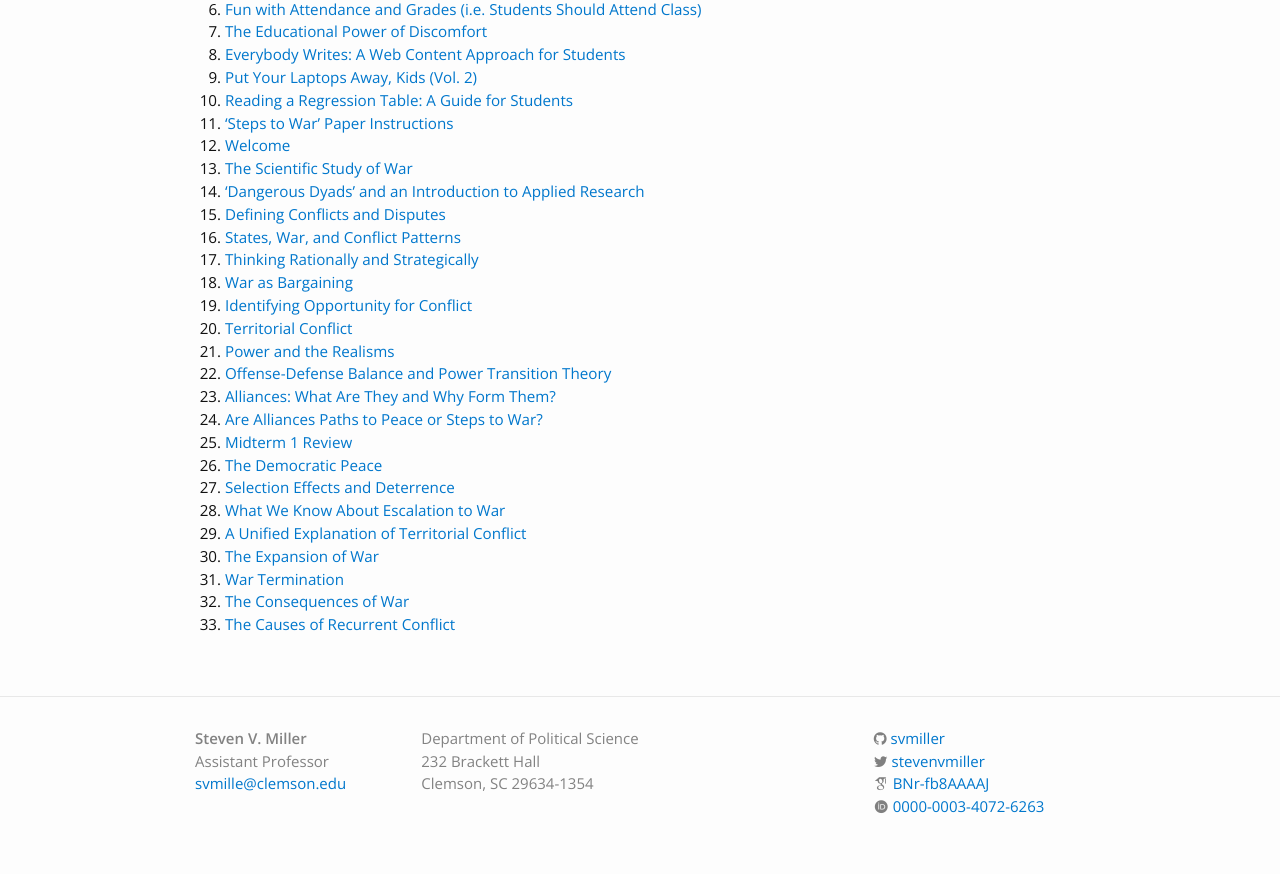
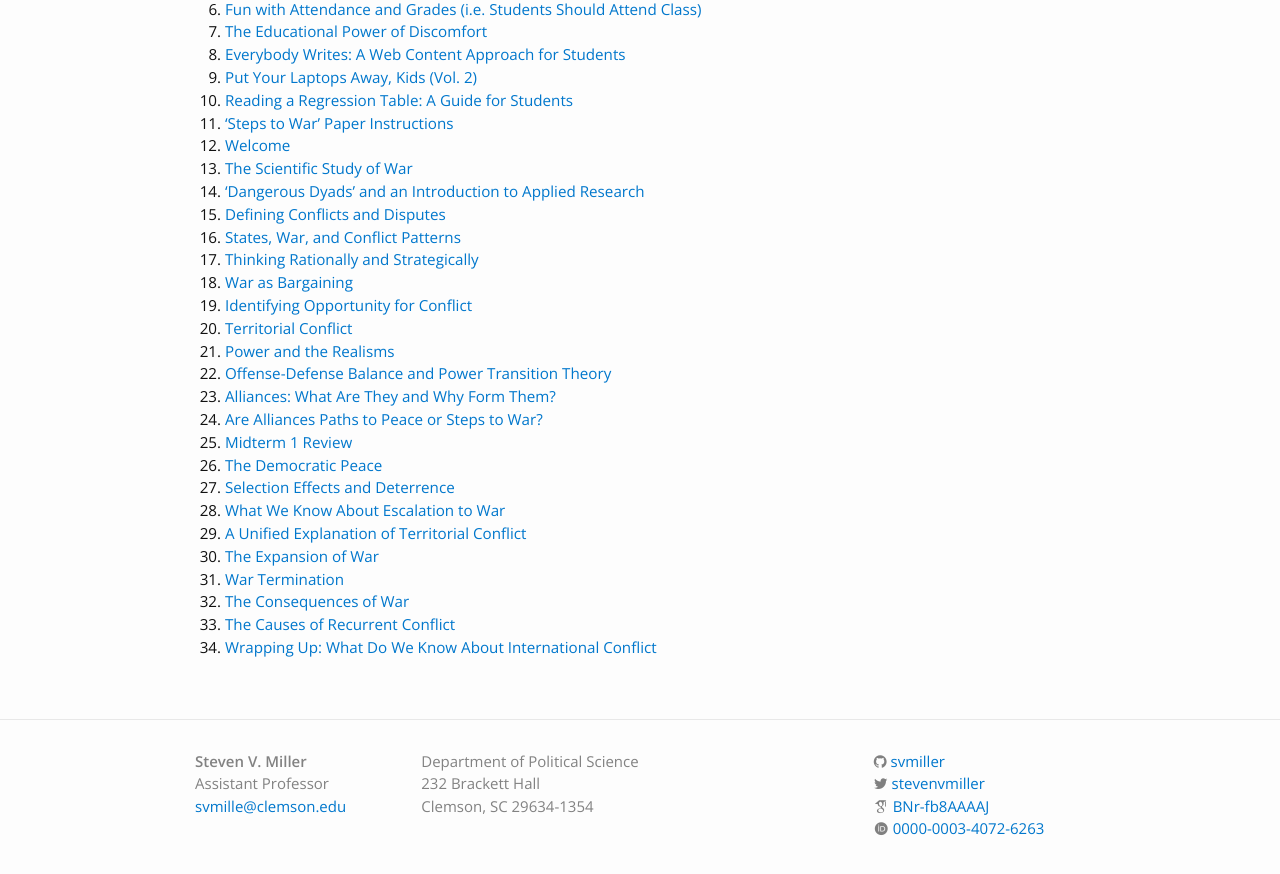
Before and after one commit to svmiller/svmiller.github.io, a Jekyll site: the page built from teaching/posc-3610.md, in a window 1280 px wide and 900 px high, scrolled down 920 px. Shown: the top 874 px of the window. Built offline with Jekyll 4.4.1, drawn with Linux system fonts in a browser that asks for light colours; nearby versions of some CDN libraries; some web fonts are replaced.

Commit message:
add lectures 04.24.2018

```diff
--- a/teaching/posc-3610.md
+++ b/teaching/posc-3610.md
@@ -44,6 +44,7 @@ The onset, expansion and consequences of inter-state conflict lie at the heart o
 30. [War Termination](https://www.dropbox.com/s/hd00zca93q8v9t8/posc3610-lecture-war-termination.pdf?dl=0)
 31. [The Consequences of War](https://www.dropbox.com/s/tiimi248rsjdbsq/posc3610-lecture-war-consequences.pdf?dl=0)
 32. [The Causes of Recurrent Conflict](https://www.dropbox.com/s/wci88qaowqfje23/posc3610-lecture-recurrent-conflict.pdf?dl=0)
+33. [Wrapping Up: What Do We Know About International Conflict](https://www.dropbox.com/s/jel27bb08cg50v2/posc3610-lecture-wrapping-up.pdf?dl=0)
 
 <!--
 1. [Syllabus](https://www.dropbox.com/s/issmjjkzl8cjtt5/posc3610-fall2017-syllabus.pdf?dl=0)
```
Also changed, not shown: teaching/posc-1020.md (+1 -0 lines).
